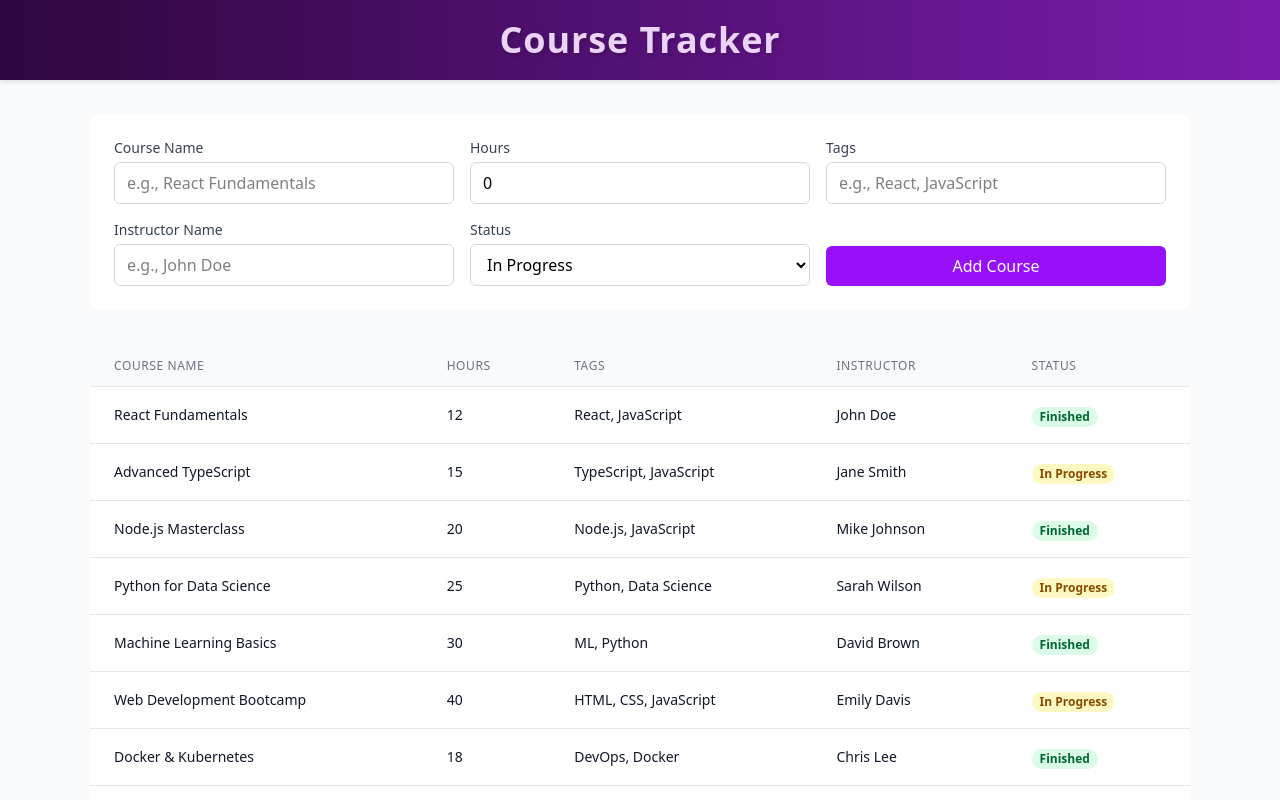
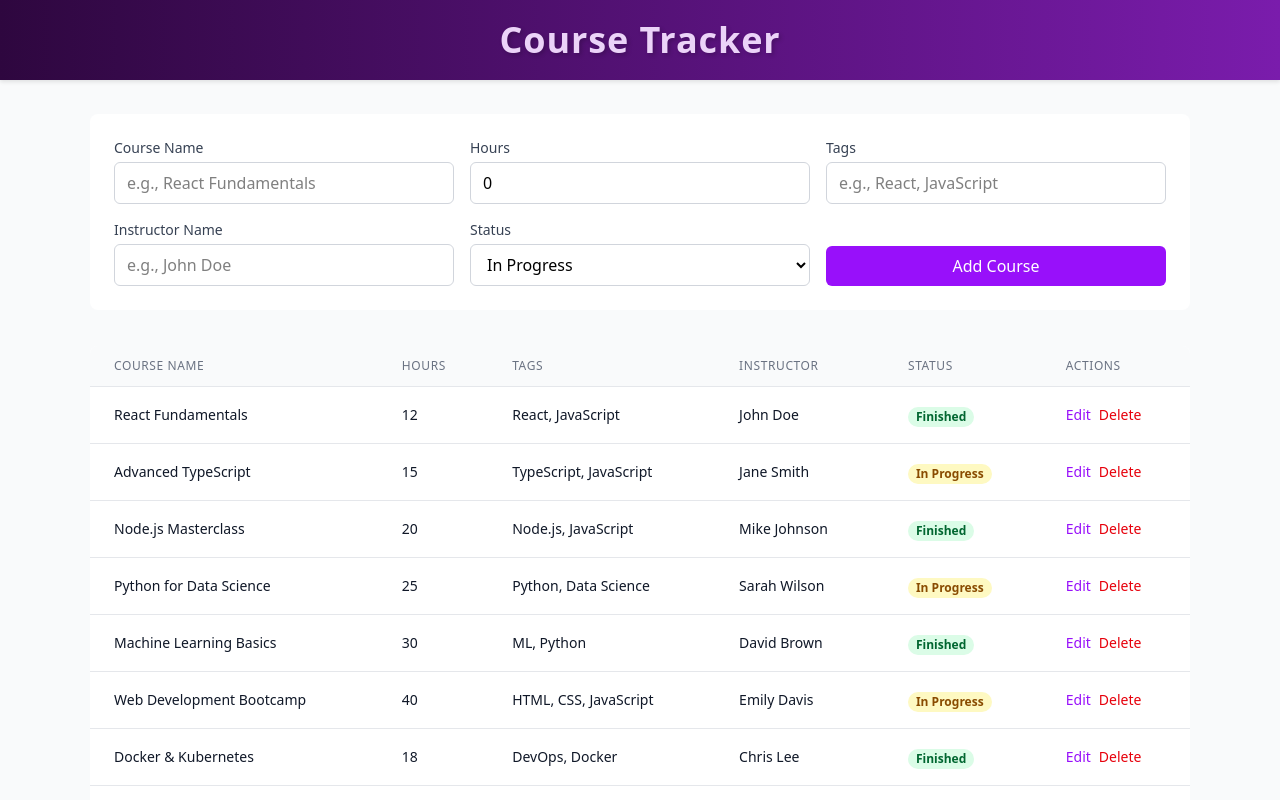
Before and after one commit to devkoushiik/course_tracker, a Next.js app: page / in a window 1280 px wide. Shown: the top 800 px of the page. Built offline with nearby package versions, Linux system fonts and the light colour scheme.

Commit message:
action button added.

```diff
--- a/app/components/CourseForm.tsx
+++ b/app/components/CourseForm.tsx
@@ -15,6 +15,7 @@ interface Course {
 const CourseForm = () => {
   const [courses, setCourses] = useState<Course[]>([]);
   const [currentPage, setCurrentPage] = useState(1);
+  const [editingCourse, setEditingCourse] = useState<Course | null>(null);
   const rowsPerPage = 10;
   const [formData, setFormData] = useState<Omit<Course, 'id'>>({
     course_name: '',
@@ -58,7 +59,26 @@ const CourseForm = () => {
   const handleSubmit = (e: React.FormEvent) => {
     e.preventDefault();
 
-    // Check for duplicate course
+    if (editingCourse) {
+      // Update existing course
+      const updatedCourses = courses.map(course =>
+        course.id === editingCourse.id
+          ? { ...formData, id: course.id }
+          : course
+      );
+      setCourses(updatedCourses);
+      localStorage.setItem('courses', JSON.stringify(updatedCourses));
+      setEditingCourse(null);
+      toast.success('Course updated successfully!', {
+        duration: 3000,
+        position: 'top-center',
+        style: {
+          background: '#7A1CAC',
+          color: '#fff',
+        },
+      });
+    } else {
+      // Add new course
       const isDuplicate = courses.some(
         course =>
           course.course_name.toLowerCase() === formData.course_name.toLowerCase() &&
@@ -84,6 +104,16 @@ const CourseForm = () => {
       const updatedCourses = [...courses, newCourse];
       setCourses(updatedCourses);
       localStorage.setItem('courses', JSON.stringify(updatedCourses));
+      toast.success('Course added successfully!', {
+        duration: 3000,
+        position: 'top-center',
+        style: {
+          background: '#7A1CAC',
+          color: '#fff',
+        },
+      });
+    }
+
     setFormData({
       course_name: '',
       hours: 0,
@@ -91,8 +121,32 @@ const CourseForm = () => {
       instructor_name: '',
       status: 'in_progress'
     });
+  };
 
-    toast.success('Course added successfully!', {
+  const handleChange = (e: React.ChangeEvent<HTMLInputElement | HTMLSelectElement>) => {
+    const { name, value } = e.target;
+    setFormData(prev => ({
+      ...prev,
+      [name]: name === 'hours' ? Number(value) : value
+    }));
+  };
+
+  const handleEdit = (course: Course) => {
+    setEditingCourse(course);
+    setFormData({
+      course_name: course.course_name,
+      hours: course.hours,
+      tags: course.tags,
+      instructor_name: course.instructor_name,
+      status: course.status
+    });
+  };
+
+  const handleDelete = (courseId: string) => {
+    const updatedCourses = courses.filter(course => course.id !== courseId);
+    setCourses(updatedCourses);
+    localStorage.setItem('courses', JSON.stringify(updatedCourses));
+    toast.success('Course deleted successfully!', {
       duration: 3000,
       position: 'top-center',
       style: {
@@ -102,12 +156,15 @@ const CourseForm = () => {
     });
   };
 
-  const handleChange = (e: React.ChangeEvent<HTMLInputElement | HTMLSelectElement>) => {
-    const { name, value } = e.target;
-    setFormData(prev => ({
-      ...prev,
-      [name]: name === 'hours' ? Number(value) : value
-    }));
+  const handleCancel = () => {
+    setEditingCourse(null);
+    setFormData({
+      course_name: '',
+      hours: 0,
+      tags: '',
+      instructor_name: '',
+      status: 'in_progress'
+    });
   };
 
   // Pagination calculations
@@ -185,13 +242,22 @@ const CourseForm = () => {
                 <option value="finished">Finished</option>
               </select>
             </div>
-            <div className="flex items-end">
+            <div className="flex items-end gap-2">
               <button
                 type="submit"
-                className="w-full bg-purple-600 text-white py-2 px-4 rounded-md hover:bg-purple-700 transition-colors"
+                className="flex-1 bg-purple-600 text-white py-2 px-4 rounded-md hover:bg-purple-700 transition-colors"
               >
-                Add Course
+                {editingCourse ? 'Update Course' : 'Add Course'}
               </button>
+              {editingCourse && (
+                <button
+                  type="button"
+                  onClick={handleCancel}
+                  className="px-4 py-2 border border-gray-300 rounded-md text-gray-700 hover:bg-gray-50 transition-colors"
+                >
+                  Cancel
+                </button>
+              )}
             </div>
           </div>
         </form>
@@ -207,6 +273,7 @@ const CourseForm = () => {
                 <th className="px-6 py-3 text-left text-xs font-medium text-gray-500 uppercase tracking-wider">Tags</th>
                 <th className="px-6 py-3 text-left text-xs font-medium text-gray-500 uppercase tracking-wider">Instructor</th>
                 <th className="px-6 py-3 text-left text-xs font-medium text-gray-500 uppercase tracking-wider">Status</th>
+                <th className="px-6 py-3 text-left text-xs font-medium text-gray-500 uppercase tracking-wider">Actions</th>
               </tr>
             </thead>
             <tbody className="bg-white divide-y divide-gray-200">
@@ -224,6 +291,22 @@ const CourseForm = () => {
                     }`}>
                       {course.status === 'finished' ? 'Finished' : 'In Progress'}
                     </span>
+                  </td>
+                  <td className="px-6 py-4 whitespace-nowrap text-sm font-medium">
+                    <div className="flex space-x-2">
+                      <button
+                        onClick={() => handleEdit(course)}
+                        className="text-purple-600 hover:text-purple-900"
+                      >
+                        Edit
+                      </button>
+                      <button
+                        onClick={() => handleDelete(course.id)}
+                        className="text-red-600 hover:text-red-900"
+                      >
+                        Delete
+                      </button>
+                    </div>
                   </td>
                 </tr>
               ))}
```
Lines whose indentation alone changed are shown as unchanged.
